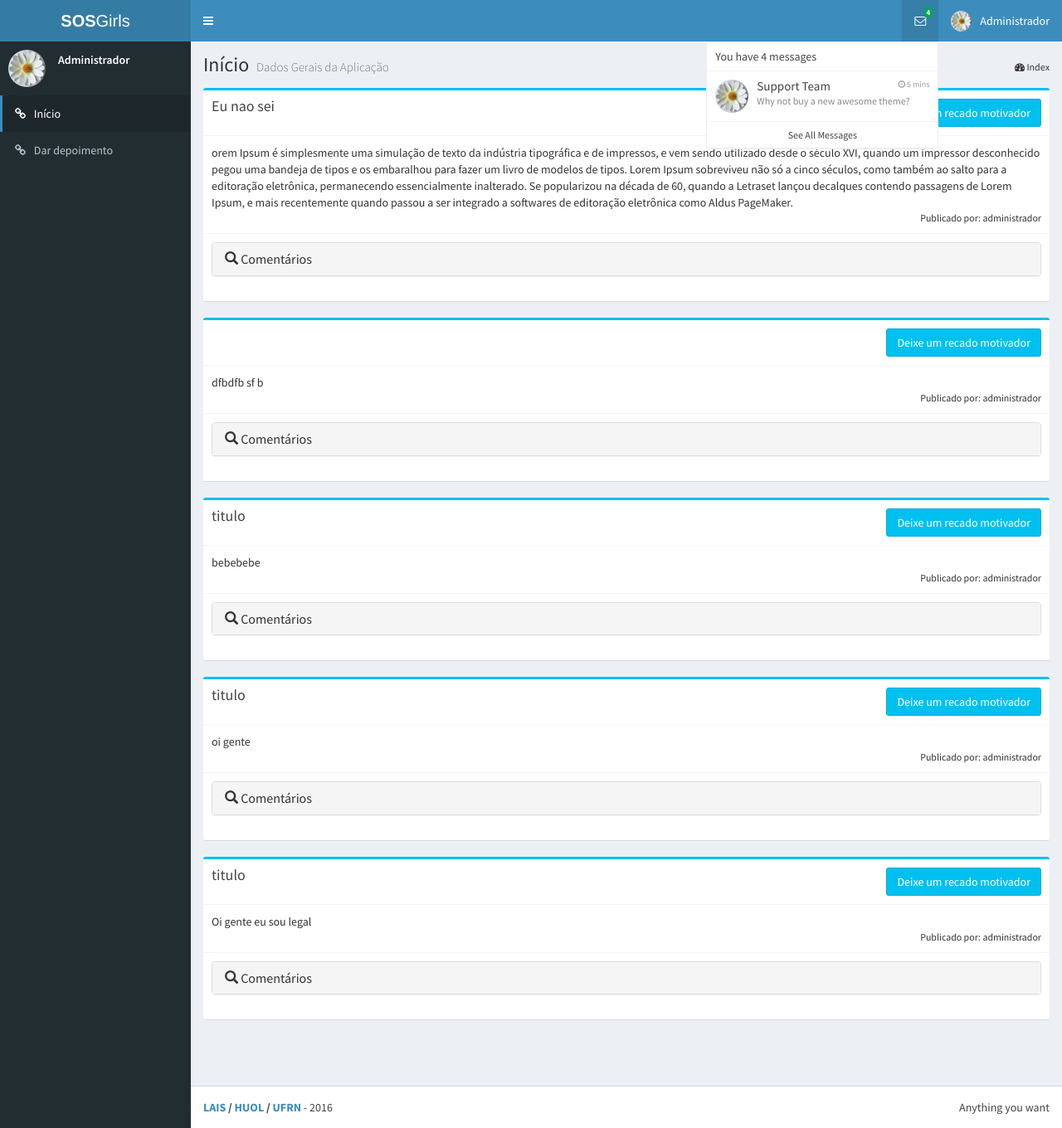
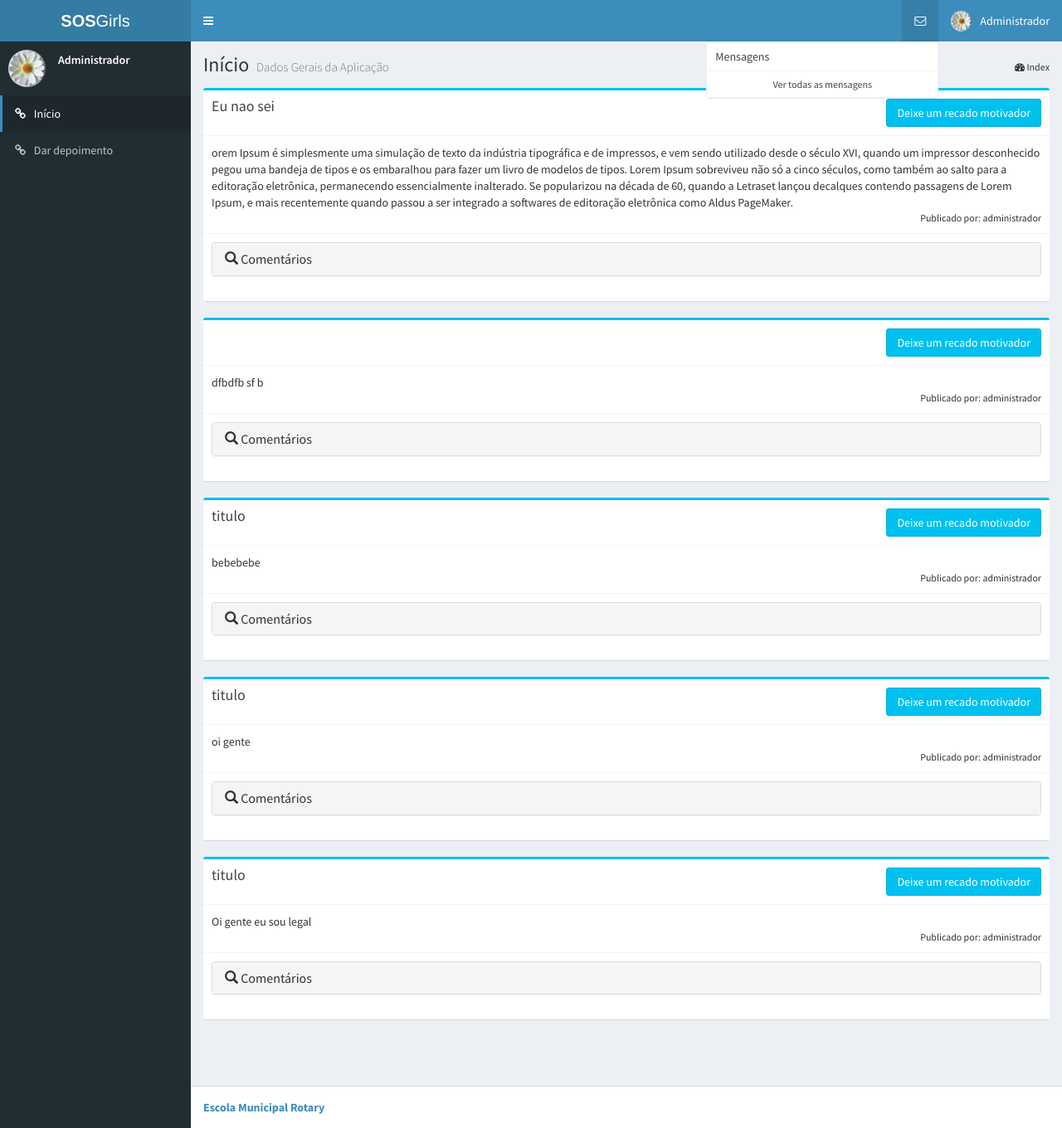
Before and after one commit to beatriz-soares/sosgirls, a Django app: page / in a window 1280 px wide, after a click that opens the changed part. Shown: the whole page at 83% size. Run offline with Django 3.2, Linux system fonts and the light colour scheme; a user stored in the database is signed in; data comes from the database, SQL or seed files in the repository; both versions use the stored data as it was after the commit; some libraries are stand-ins or nearby versions.

Commit message:
Ver mensaens

```diff
--- a/comum/templates/base.html
+++ b/comum/templates/base.html
@@ -46,33 +46,10 @@
                 <!-- Menu toggle button -->
                 <a href="#" class="dropdown-toggle" data-toggle="dropdown">
                   <i class="fa fa-envelope-o"></i>
-                  <span class="label label-success">4</span>
                 </a>
                 <ul class="dropdown-menu">
-                  <li class="header">You have 4 messages</li>
-                  <li>
-                    <!-- inner menu: contains the messages -->
-                    <ul class="menu">
-                      <li><!-- start message -->
-                        <a href="#">
-                          <div class="pull-left">
-                            <!-- User Image -->
-                            <img src="{% static 'comum/img/user2-160x160.jpg' %}" class="img-circle" alt="User Image">
-                          </div>
-                          <!-- Message title and timestamp -->
-                          <h4>
-                            Support Team
-                            <small><i class="fa fa-clock-o"></i> 5 mins</small>
-                          </h4>
-                          <!-- The message -->
-                          <p>Why not buy a new awesome theme?</p>
-                        </a>
-                      </li>
-                      <!-- end message -->
-                    </ul>
-                    <!-- /.menu -->
-                  </li>
-                  <li class="footer"><a href="#">See All Messages</a></li>
+                  <li class="header">Mensagens</li>
+                  <li class="footer"><a href="{% url 'comum:mensagens'%}">Ver todas as mensagens</a></li>
                 </ul>
               </li>
               <!-- User Account Menu -->
@@ -188,15 +165,10 @@
       <!-- Main Footer -->
       <footer class="main-footer">
         <!-- To the right -->
-        <div class="pull-right hidden-xs">
-          Anything you want
-        </div>
         <!-- Default to the left -->
         <strong>
-          <a href="http://www.lais.huol.ufrn.br/" target="_blank">LAIS</a> /
-          <a href="http://www.ebserh.gov.br/web/huol-ufrn" target="_blank">HUOL</a> /
-          <a href="https://sistemas.ufrn.br/portal/PT/" target="_blank">UFRN</a>
-        </strong> - 2016
+          <a href="#">Escola Municipal Rotary</a>
+        </strong>
       </footer>
       <!-- /.control-sidebar -->
       <!-- Add the sidebar's background. This div must be placed
--- a/comum/templates/inicio.html
+++ b/comum/templates/inicio.html
@@ -26,7 +26,9 @@
     <div class="box box-info">
         <div class="box-header with-border">
             <h3 class="box-title">{{depoimento.titulo}}</h3>
-               <button type="button" name="button" class="btn btn-small btn-info pull-right" data-toggle="modal" data-target="#exampleModal">Deixe um recado motivador</button>
+                {% if depoimento.autor == request.user%}
+               <button type="button" name="button" class="btn btn-small btn-info pull-right recado" data-id="{{depoimento.id}}" data-toggle="modal" data-target="#exampleModal">Deixe um recado motivador</button>
+               {% endif %}
         </div>
         <div class="box-body">
             <div class="row">
@@ -69,7 +71,7 @@
                         {% empty %}
                         <p>Seja o(a) primeiro(a) a comentar!</p>
                         {%endfor%}
-                          <form action="{% url 'comum:novo_comentario' depoimento.id %}" method="get">
+                          <form action="{% url 'comum:novo_comentario' depoimento.id %}" method="get" id="comente">
                               <div class="row">
                                   <div class="col-md-12">
                                       <div class="form-group">
@@ -81,7 +83,7 @@
 
                               <div class="underline"></div>
 
-                              <button class="btn btn-success pull-right" type="submit">Comentar</button>
+                              <button for="#comente"class="btn btn-success pull-right" type="submit">Comentar</button>
                           </form>
                       </div>
                   </div>
@@ -118,11 +120,22 @@
         </button>
       </div>
       <div class="modal-body">
-        corpo
+        <form action="" method="post" id="msg-motivadora">
+          {% csrf_token %}
+            <div class="row">
+                <div class="col-md-12">
+                    <div class="form-group">
+                        <label >Mensagem</label>
+                        <textarea rows=5 name="msgm" value="" id="msgm" class="form-control">
+                      </textarea>
+                    </div>
+                </div>
+            </div>
+        </form>
       </div>
       <div class="modal-footer">
         <button type="button" class="btn btn-secondary" data-dismiss="modal">Fechar</button>
-        <button type="button" class="btn btn-primary">Enviar</button>
+        <button type="submit" for="#msg-motivadora" id="enviarmsg" class="btn btn-primary">Enviar</button>
       </div>
     </div>
   </div>
@@ -132,4 +145,14 @@
 {% endblock %}
 
 {% block extra_js %}
+<script type="text/javascript">
+  $(".recado").on("click", function(){
+    var depoimento = $(this).attr("data-id");
+    $('#msg-motivadora').attr('action', "/nova_mensagem/"+depoimento+"/");
+
+  });
+  $("#enviarmsg").on("click", function(){
+    $('#msg-motivadora').submit();
+  });
+</script>
 {% endblock %}
--- a/comum/urls.py
+++ b/comum/urls.py
@@ -8,4 +8,7 @@ urlpatterns = [
     url(r'^logout/', views.logout_aplicacao, name='logout'),
     url(r'^novo_depoimento/', views.novo_depoimento, name='novo_depoimento'),
     url(r'^novo_comentario/(?P<id>\d+)/$', views.novo_comentario, name='novo_comentario'),
+    url(r'^nova_mensagem/(?P<id>\d+)/$', views.nova_mensagem, name='nova_mensagem'),
+    url(r'^mensagens/$', views.ver_mensagens, name='mensagens'),
+    url(r'^mensagens/(?P<id>\d+)/$', views.mensagens, name='mensagens'),
 ]
--- a/comum/views.py
+++ b/comum/views.py
@@ -12,6 +12,7 @@ from django.http import HttpResponseRedirect
 from django.urls import reverse
 from comum.forms import *
 from django.core.paginator import Paginator, PageNotAnInteger, EmptyPage
+from django.http import JsonResponse
 
 # Create your views here.
 def paginar_registros(request, registros, qtd_por_pagina):
@@ -95,3 +96,22 @@ def novo_comentario(request, id):
         Comentario.objects.create(autor=request.user, pai=depoimento, conteudo=conteudo)
         messages.success(request, u"Seu comentário foi postado!")
         return HttpResponseRedirect(reverse('comum:index'))
+
+def nova_mensagem(request, id):
+    if request.POST:
+        conteudo = request.POST["msgm"]
+        depoimento = Depoimentos.objects.get(pk=id)
+        Mensagem.objects.create(autor=request.user, destinatario=depoimento.autor, conteudo=conteudo, lida=False)
+        messages.success(request, u"Sua mensagem foi enviada ao autor do depoimento!")
+        return HttpResponseRedirect(reverse('comum:index'))
+
+def ver_mensagens(request):
+    registros = Mensagem.objects.filter(destinatario=request.user).order_by("-id")
+    mensagens = paginar_registros(request, registros, 15)
+    return render(request, 'ver_mensagens.html', {"mensagens":mensagens})
+
+def mensagens(request, id):
+    mensagem = Mensagem.objects.get(pk=id)
+    mensagem.lida=True
+    mensagem.save()
+    return JsonResponse({"conteudo":mensagem.conteudo})
```
Also changed, not shown: comum/templates/ver_mensagens.html (added, +98 -0 lines), db.sqlite3.
